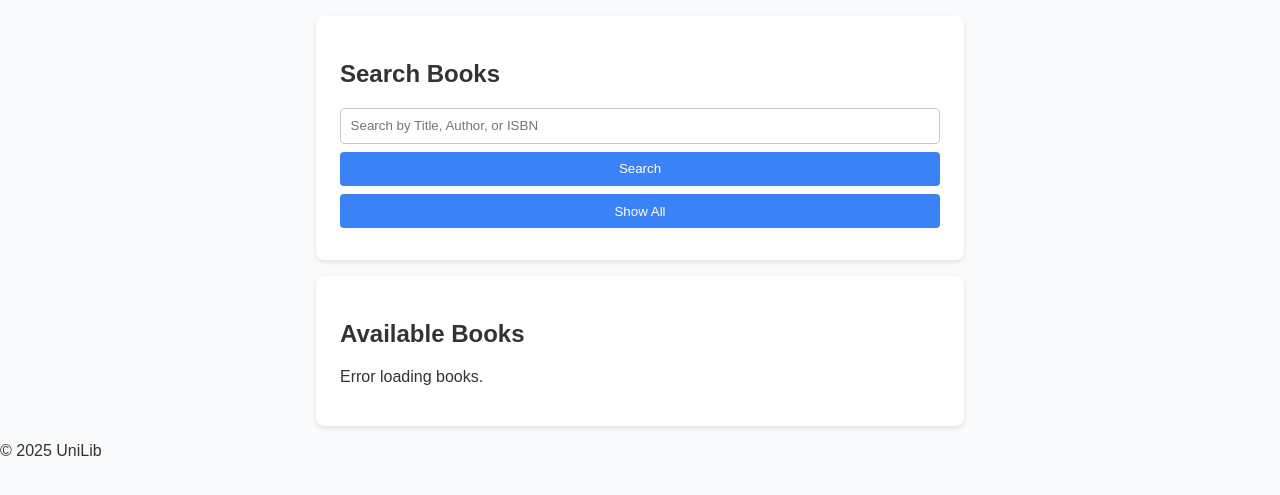
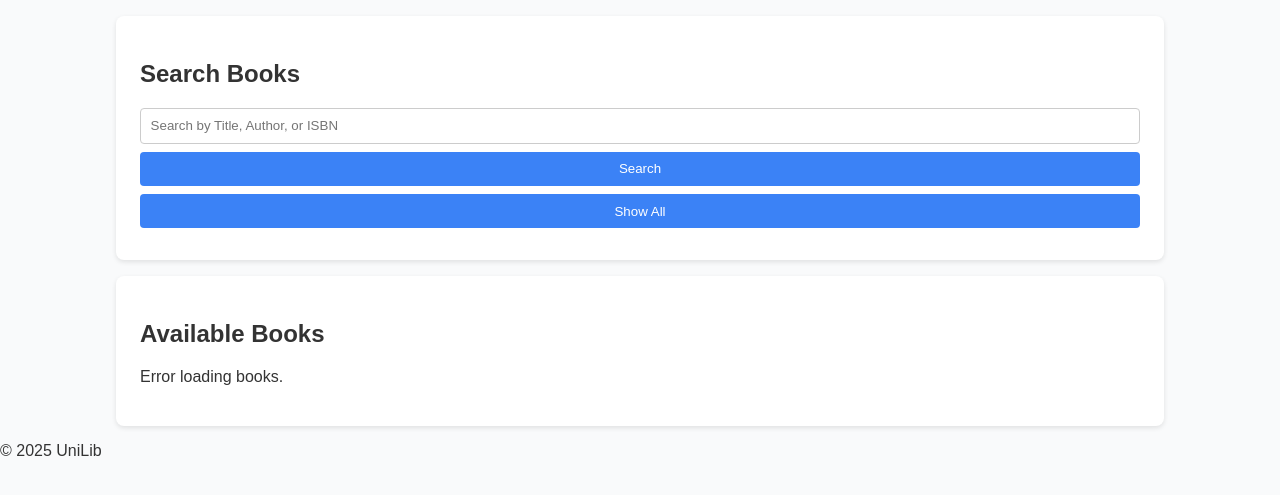
Before and after one commit to pattriciaruth/UniLib, a PHP site: page /index.html in a window 1280 px wide. Shown: the part 113-608 px from the top of the page. Run offline with PHP 8.4, Linux system fonts and the light colour scheme.

Commit message:
card size changed

```diff
--- a/public/css/styles.css
+++ b/public/css/styles.css
@@ -29,7 +29,7 @@ nav a:hover {
   background: #fff;
   padding: 1.5rem;
   margin: 1rem auto;
-  max-width: 600px;
+  max-width: 1000px;
   border-radius: 8px;
   box-shadow: 0 2px 5px rgba(0,0,0,0.1);
 }
```
